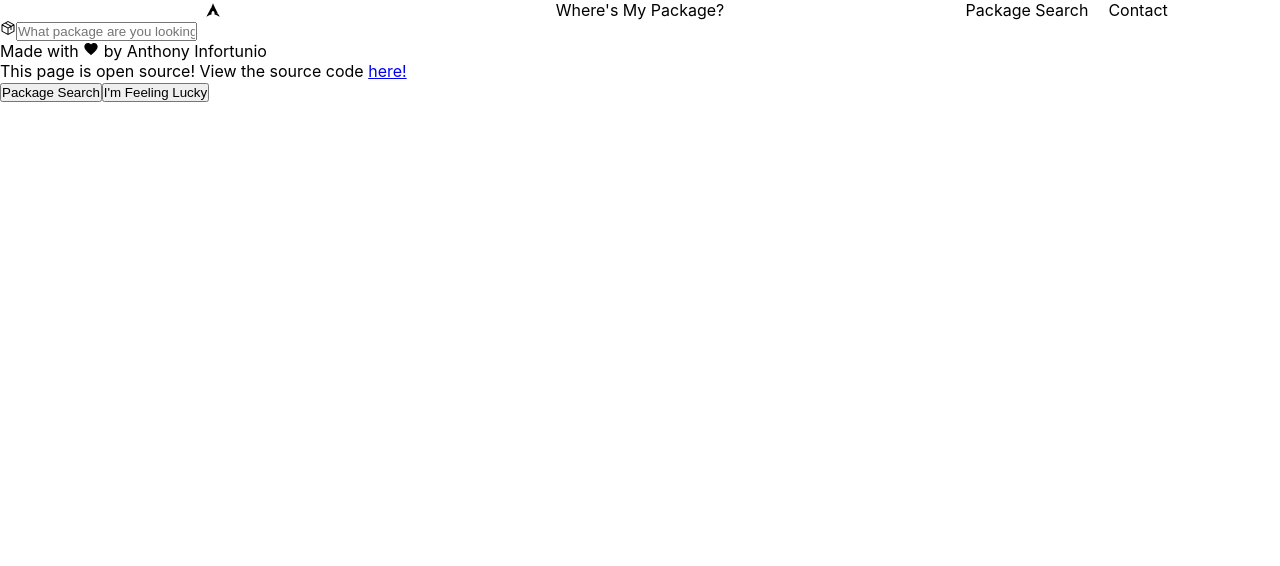
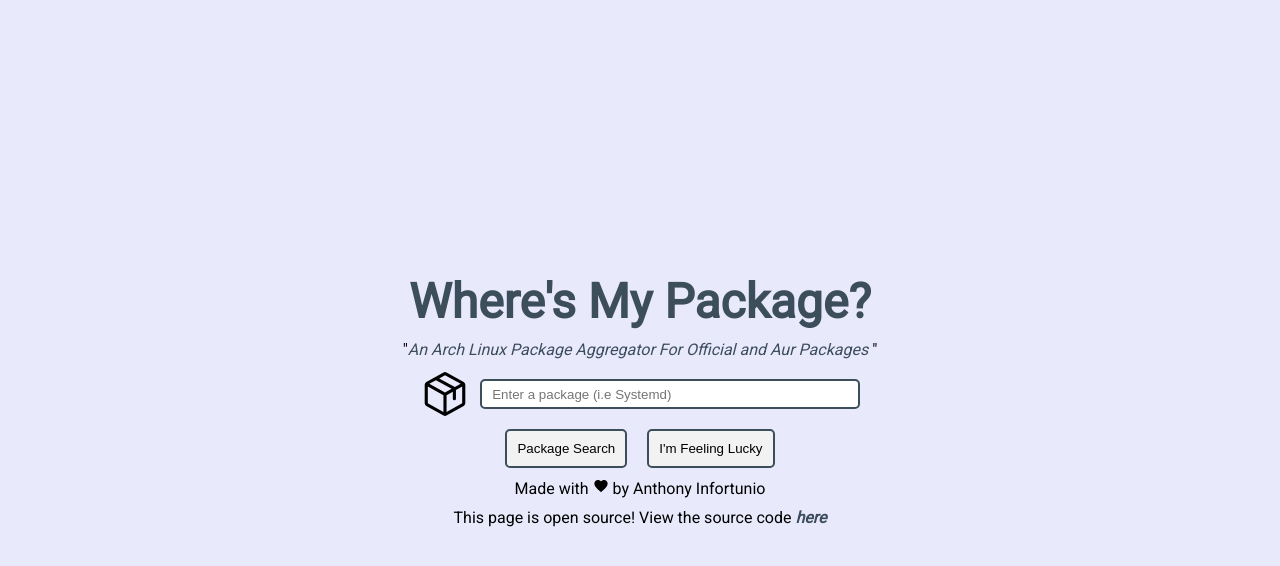
Before and after one commit to AnthonyGleason/Wheres-My-Package, a React (Create React App) app in the folder client/: page / in a window 1280 px wide. Shown: the top 566 px of the page. Built offline with nearby package versions, Linux system fonts and the light colour scheme.

Commit message:
add home page styling

```diff
--- a/client/src/components/App.js
+++ b/client/src/components/App.js
@@ -15,14 +15,22 @@ function App() {
       <div className='err-messages'>{message}</div>
       <form>
         <div>
-          <label htmlFor='pkgName'><img src={pkgImg} alt='a square package' /></label>
-          <input type='text' placeholder={'What package are you looking for?'} value={pkgInput} onChange={(e)=>{setPkgInput(e.target.value)}} required/>
-          <img id='loading' className='hidden' src={loadingImg} alt='loading' />
-          <div>Made with <img src={heartImg} /> by Anthony Infortunio</div>
-          <div>This page is open source! View the source code <a href='https://github.com/antinf/Wheres-My-Package'>here!</a></div>
+          <div className='home-title'>Where's My Package?</div>
+          <div className='desc'>"<em>An Arch Linux Package Aggregator For Official and Aur Packages</em> "</div>
+          <div className='search'>
+            <img className='search-img' src={pkgImg} alt='a square package' />
+            <input type='text' placeholder={'Enter a package (i.e Systemd)'} value={pkgInput} onChange={(e)=>{setPkgInput(e.target.value)}} required/>
+          </div>
+          <div className='loading hidden'>
+            <img id='loading' src={loadingImg} alt='loading' />
+          </div>
+          <div className='search-buttons'>
+            <button id='package-search' type='button' onClick={()=>{handleSearch(pkgInput,navigate,setMessage)}}>Package Search</button>
+            <button id='lucky-search'type='button' onClick={()=>{handleLucky(navigate,setMessage)}}>I'm Feeling Lucky</button>
+          </div>
+          <div className='credits'>Made with <img src={heartImg} /> by Anthony Infortunio</div>
+          <div className='source'>This page is open source! View the source code <a href='https://github.com/antinf/Wheres-My-Package'><em>here</em></a></div>
         </div>
-        <button id='package-search' type='button' onClick={()=>{handleSearch(pkgInput,navigate,setMessage)}}>Package Search</button>
-        <button id='lucky-search'type='button' onClick={()=>{handleLucky(navigate,setMessage)}}>I'm Feeling Lucky</button>
       </form>
     </div>
   );
@@ -36,7 +44,7 @@ let showLoading = function(){
   document.querySelector('#package-search').disabled = true;
   document.querySelector('#lucky-search').disabled = true;
   //show loading spinner
-  const loading = document.querySelector('#loading');
+  const loading = document.querySelector('.loading');
   loading.classList.remove('hidden');
   loading.classList.add('loading');
 };
--- a/client/src/index.css
+++ b/client/src/index.css
@@ -1,8 +1,7 @@
+@import url('https://fonts.googleapis.com/css2?family=Roboto&display=swap');
 body {
   margin: 0;
-  font-family: -apple-system, BlinkMacSystemFont, 'Segoe UI', 'Roboto', 'Oxygen',
-    'Ubuntu', 'Cantarell', 'Fira Sans', 'Droid Sans', 'Helvetica Neue',
-    sans-serif;
+  font-family: 'Roboto',sans-serif;
   -webkit-font-smoothing: antialiased;
   -moz-osx-font-smoothing: grayscale;
 }
@@ -20,3 +19,21 @@ code {
 .pointer{
   cursor: pointer;
 }
+.hidden{
+  display: none;
+}
+.show{
+  display: block;
+}
+#root{
+  display: flex;
+  flex-direction: column;
+  height: 100vh;
+}
+:root {
+  --color-a: #2c7da0;
+  --color-b: #4fb3bf;
+  --color-c: #3d4e5b;
+  --color-d: #8f9aa9;
+  --color-e: #f2f2f2;
+}
--- a/client/src/index.js
+++ b/client/src/index.js
@@ -12,7 +12,7 @@ const root = ReactDOM.createRoot(document.getElementById('root'));
 
 root.render(
   <React.StrictMode>
-    <Nav />
+    {/* <Nav /> */}
     <BrowserRouter>
       <Routes>
         {/* '/' route is the homepage which allows the user to search for packages */}
--- a/client/src/styles/App.css
+++ b/client/src/styles/App.css
@@ -1,6 +1,87 @@
-.hidden{
-  display: none;
+.App {
+  display: flex;
+  flex-direction: column;
+  justify-content: center;
+  align-items: center;
+  flex-grow: 1;
+  background-color: rgb(233, 233, 252);
 }
-.show{
-  display: block;
+
+.App form {
+  display: flex;
+  flex-direction: column;
+  align-items: center;
 }
+
+.App form div {
+  margin: 10px;
+}
+
+.App form input {
+  width: 80%;
+  height: 30px;
+  border: 2px solid var(--color-c);
+  border-radius: 5px;
+  padding-left: 10px;
+}
+
+.App form button {
+  border: 2px solid var(--color-c);
+  padding: 10px;
+  border-radius: 5px;
+  cursor: pointer;
+  background-color: var(--color-e);
+}
+.App form button:hover{
+  background-color: var(--color-d);
+}
+.App form em{
+  color: var(--color-c);
+}
+.search {
+  display: flex;
+  justify-content: center;
+  align-items: center;
+  gap: 10px;
+}
+
+.search-img {
+  width: 50px;
+  align-self: center;
+}
+
+.search-buttons {
+  display: flex;
+  justify-content: center;
+  gap: 20px;
+}
+
+.home-title {
+  font-size: 3em;
+  color: var(--color-c);
+  font-weight: 700;
+  text-align: center;
+}
+.desc{
+  text-align: center;
+}
+.loading {
+  position: fixed;
+  top: 20px;
+  right: 20px;
+  height: 70px;
+  width: 70px;
+}
+
+.loading img {
+  height: 100%;
+  width: 100%;
+}
+.credits,
+.source{
+  text-align: center;
+}
+.source a{
+  text-decoration: none;
+  font-weight: 700;
+}
```
